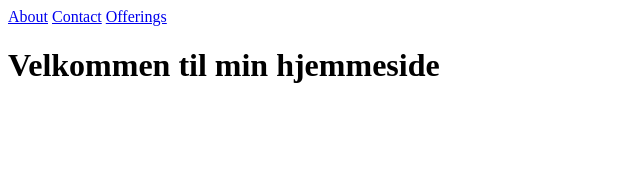
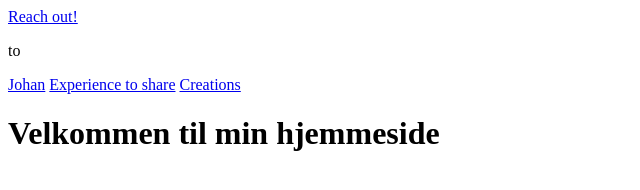
Before and after one commit to sourcevibration/johansfjensen, a plain HTML site: page index.html in a window 1280 px wide. Shown: the whole page, without its empty margins (0-640 px from the left). Drawn offline with Linux system fonts and the light colour scheme.

Commit message:
Update index.html

```diff
--- a/index.html
+++ b/index.html
@@ -6,9 +6,11 @@
     <title>Velkommen til Johan S.F. Jensen</title>
 </head>
 <body>
-    <a href="/Public/About me.html">About</a>
-    <a href="/Public/Contact.html">Contact</a>
-    <a href="/Public/Offerings.html">Offerings</a>
+    <a href="/Public/Contact.html">Reach out!</a>
+    <p>to</p>
+    <a href="/Public/About me.html">Johan</a>
+    <a href="/Public/Offerings.html">Experience to share</a>
+    <a href="/Public/Art.html">Creations</a>
     <h1>Velkommen til min hjemmeside</h1>
 </body>
 </html>
```
